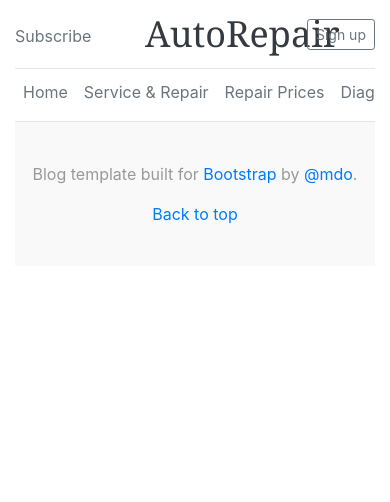
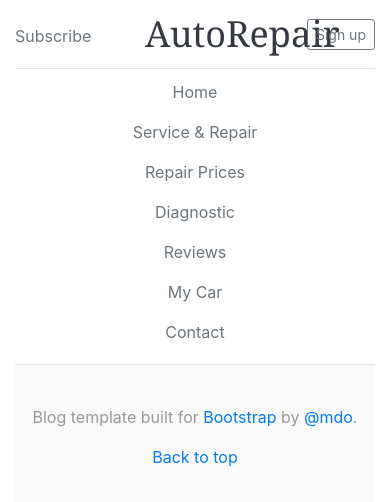
Before and after one commit to SandeepMirok/RepairBoss, a React (Create React App) app: page / in a window 390 px wide. Shown: the top 502 px of the page. Built offline with nearby package versions, Linux system fonts and the light colour scheme; a web font is replaced by a local one.

Commit message:
add responsive

```diff
--- a/src/Home.css
+++ b/src/Home.css
@@ -121,7 +121,7 @@ h6 {
 .nav-scroller {
   position: relative;
   z-index: 2;
-  height: 2.75rem;
+  /*height: 2.75rem;*/
   overflow-y: hidden;
 }
 
@@ -131,12 +131,13 @@ h6 {
   display: flex;
   -ms-flex-wrap: nowrap;
   flex-wrap: nowrap;
-  padding-bottom: 1rem;
+  /*padding-bottom: 1rem;*/
   margin-top: -1px;
   overflow-x: auto;
   text-align: center;
   white-space: nowrap;
   -webkit-overflow-scrolling: touch;
+  justify-content: space-between;
 }
 
 .nav-scroller .nav-link {
@@ -144,7 +145,18 @@ h6 {
   padding-bottom: 0.75rem;
   font-size: 0.875rem;
 }
+@media (max-width: 768px) {
+  .nav{
+    display: -webkit-box;
+    display: -ms-flexbox;
+    display: flex;
+    -ms-flex-wrap: wrap;
+    flex-wrap: wrap;
+    flex-direction: column;
+    flex-grow: 1;
 
+  }
+}
 .card-img-right {
   height: 100%;
   border-radius: 0 3px 3px 0;
--- a/src/Home.jsx
+++ b/src/Home.jsx
@@ -1,5 +1,6 @@
 import React, { Component } from "react";
 import "./Home.css";
+import 'bootstrap/dist/css/bootstrap.css';
 
 class Home extends Component {
   render() {
@@ -26,26 +27,26 @@ class Home extends Component {
         </header>
 
         <div className="nav-scroller py-1 mb-2">
-          <nav className="nav d-flex justify-content-between">
-            <a className="p-2 text-muted" href="">
+          <nav className="nav ">
+            <a className="p-2 text-muted flex-auto " href="">
               Home
             </a>
-            <a className="p-2 text-muted" href="">
+            <a className="p-2 text-muted flex-auto" href="">
               Service & Repair
             </a>
-            <a className="p-2 text-muted" href="">
+            <a className="p-2 text-muted flex-auto" href="">
               Repair Prices
             </a>
-            <a className="p-2 text-muted" href="">
+            <a className="p-2 text-muted flex-auto" href="">
               Diagnostic
             </a>
-            <a className="p-2 text-muted" href="">
+            <a className="p-2 text-muted flex-auto" href="">
               Reviews
             </a>
-            <a className="p-2 text-muted" href="">
+            <a className="p-2 text-muted flex-auto" href="">
               My Car
             </a>
-            <a className="p-2 text-muted" href="">
+            <a className="p-2 text-muted flex-auto" href="">
               Contact
             </a>
           </nav>
```
